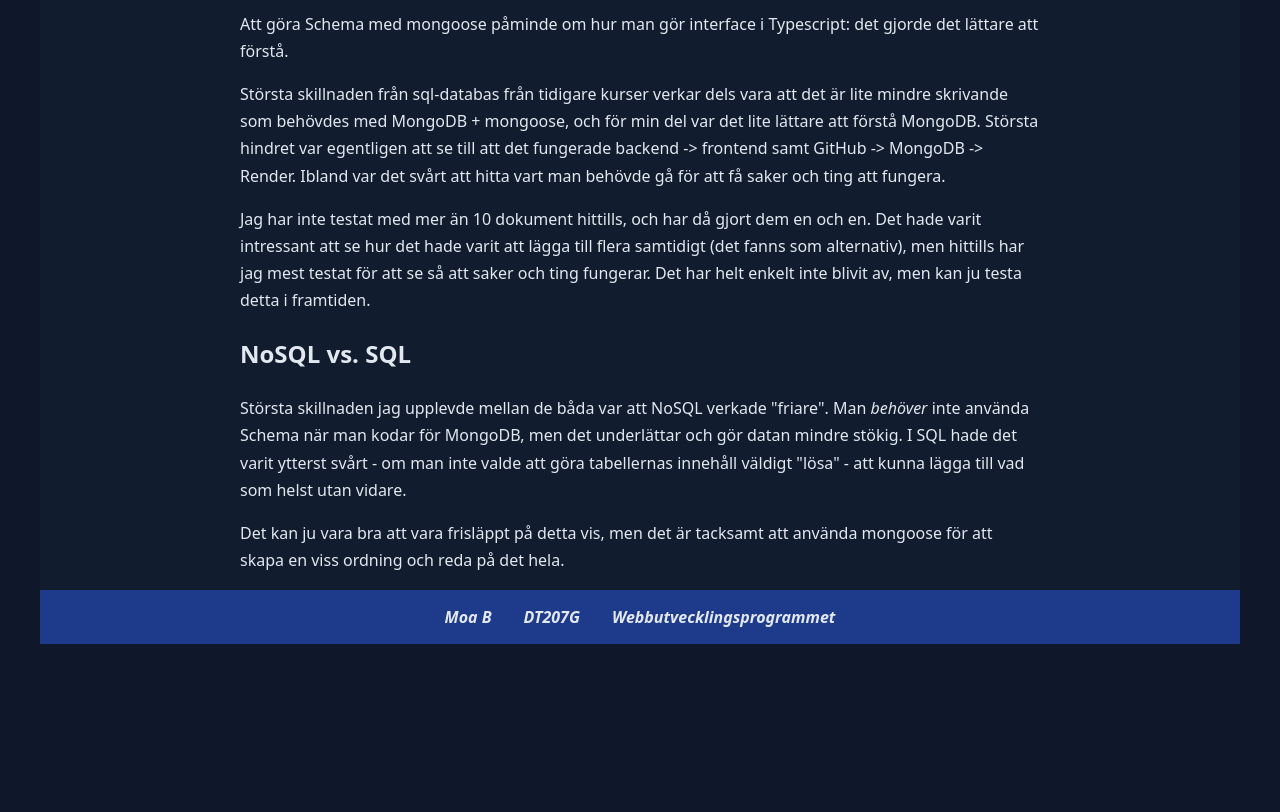
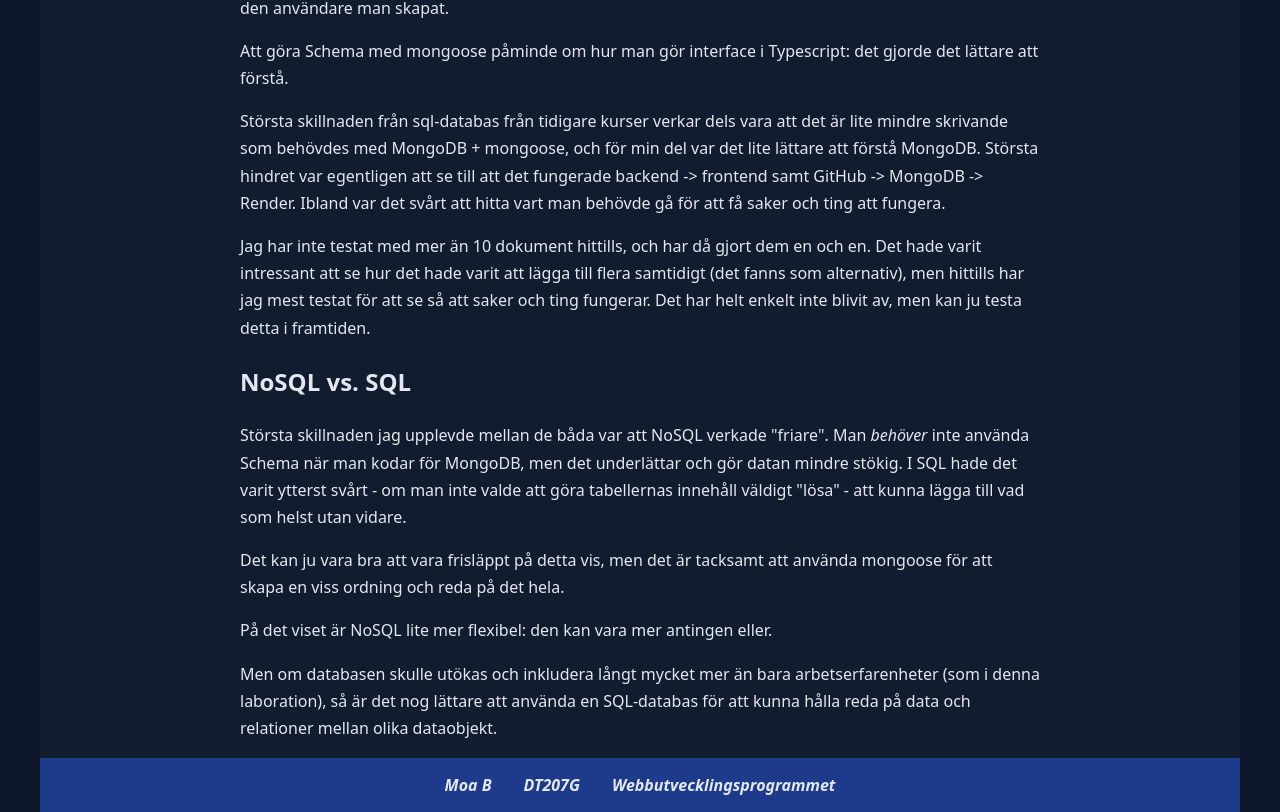
Before and after one commit to Kiim94/Labb3-Frontend-NoSql, a website built with Vite: page about.html in a window 1280 px wide. Shown: the part 1060-1872 px from the top of the page. Before the commit the page ends 1704 px from the top, so only its background shows below. Built offline with nearby package versions, Linux system fonts and the light colour scheme; no server answers.

Commit message:
Lagt till mer i about

```diff
--- a/about.html
+++ b/about.html
@@ -30,6 +30,7 @@
       <li>NodeEnv</li>
       <li>Postman - för att kontrollera api</li>
       <li>Vite (för frontend)</li>
+      <li>Netlify: brukar bara använda GitHub för publicering. Testar Netlify denna gång</li>
     </ul>
     <h2>Vad jag lärt mig:</h2>
     <p>Till en början kändes det problematiskt - som alltid när något nytt ska läras in. Vad ska vart? Vad kan jag ändra på från föregående uppgift?</p>
@@ -58,7 +59,9 @@
         utan vidare.
       </p>
       <p>Det kan ju vara bra att vara frisläppt på detta vis, men det är tacksamt att använda mongoose för att skapa en viss ordning och reda på det hela.</p>
-
+      <p>På det viset är NoSQL lite mer flexibel: den kan vara mer antingen eller.</p>
+      <p>Men om databasen skulle utökas och inkludera långt mycket mer än bara arbetserfarenheter (som i denna laboration), så är det nog lättare att använda en SQL-databas
+        för att kunna hålla reda på data och relationer mellan olika dataobjekt.
       </p>
     </div>
   </main>
```
